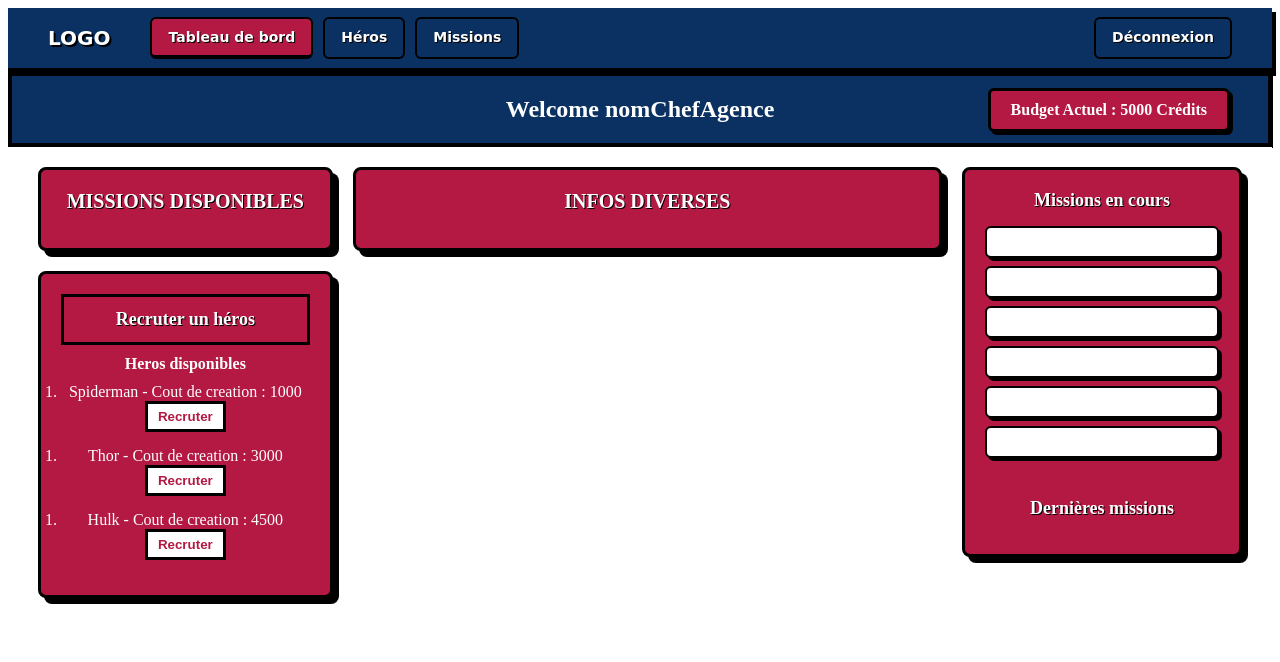
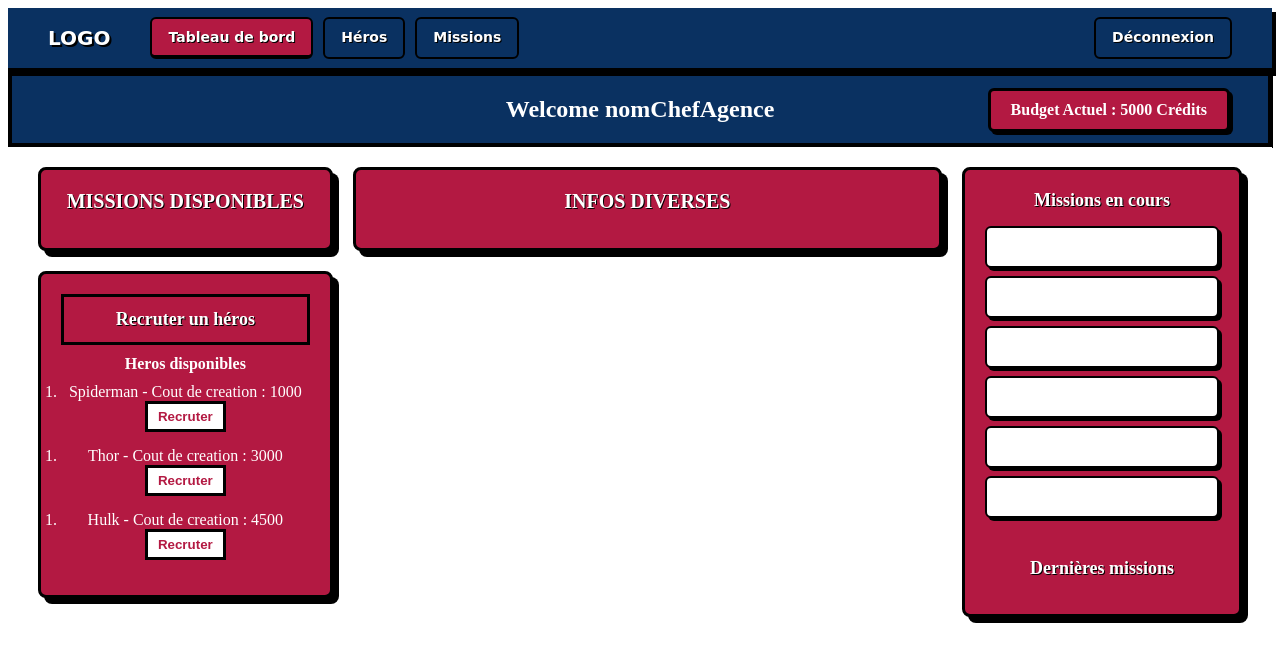
Before and after one commit to paulpts/SOPRA_Super_Heros, an Angular app in the folder heros-angular/: page /home in a window 1280 px wide. Shown: the top 662 px of the page. Built offline with nearby package versions, Linux system fonts and the light colour scheme.

Commit message:
CSS - Lorenzo

```diff
--- a/heros-angular/src/app/page/TableauDeBord-page/TDB-page.css
+++ b/heros-angular/src/app/page/TableauDeBord-page/TDB-page.css
@@ -159,7 +159,7 @@ body {
   background-color: #fff;
   border: 2px solid #000;
   border-radius: 6px;
-  padding: 5px 10px;
+  padding: 10px 10px;
   margin-bottom: 8px;
   font-weight: bold;
   box-shadow: 3px 3px 0 #000;
```
